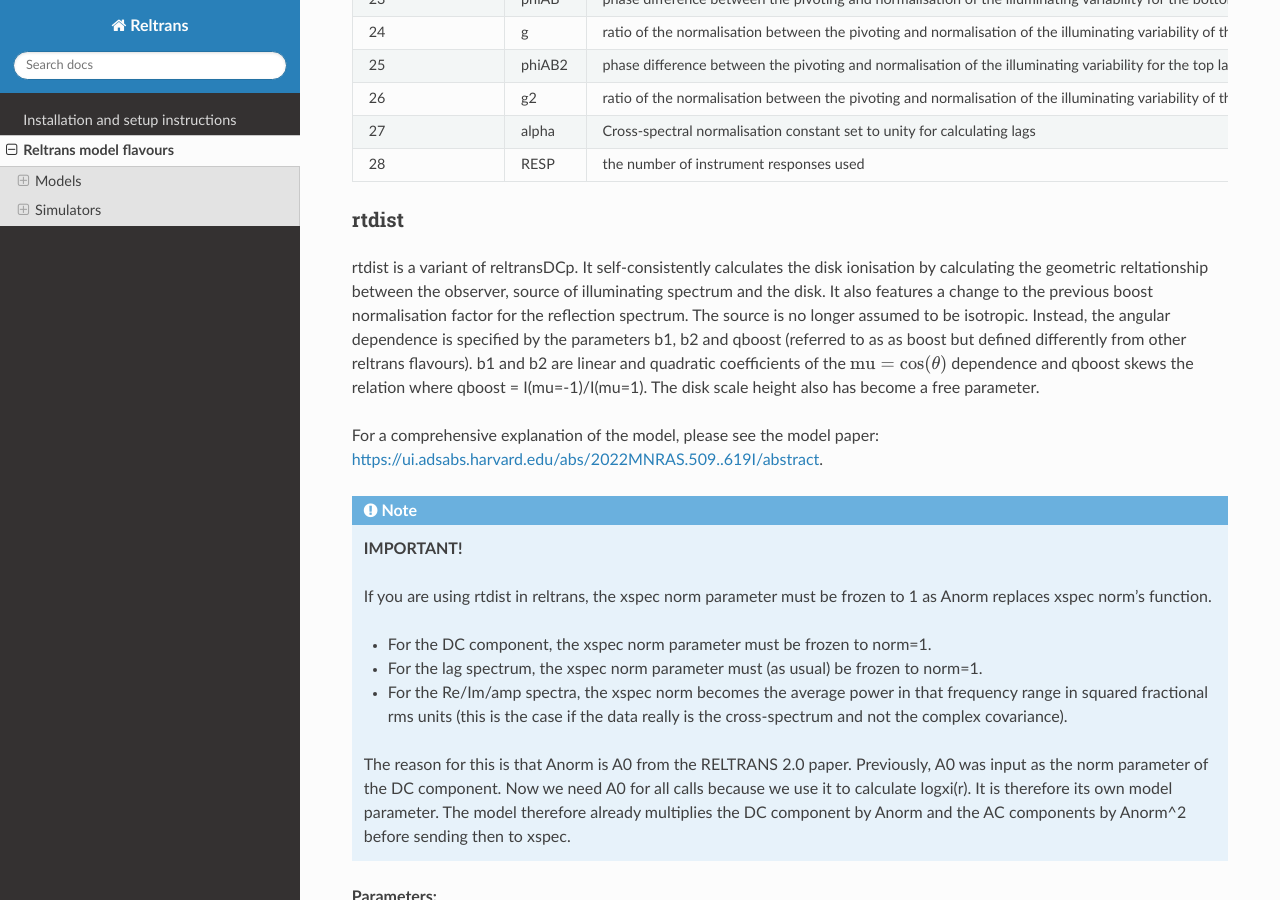
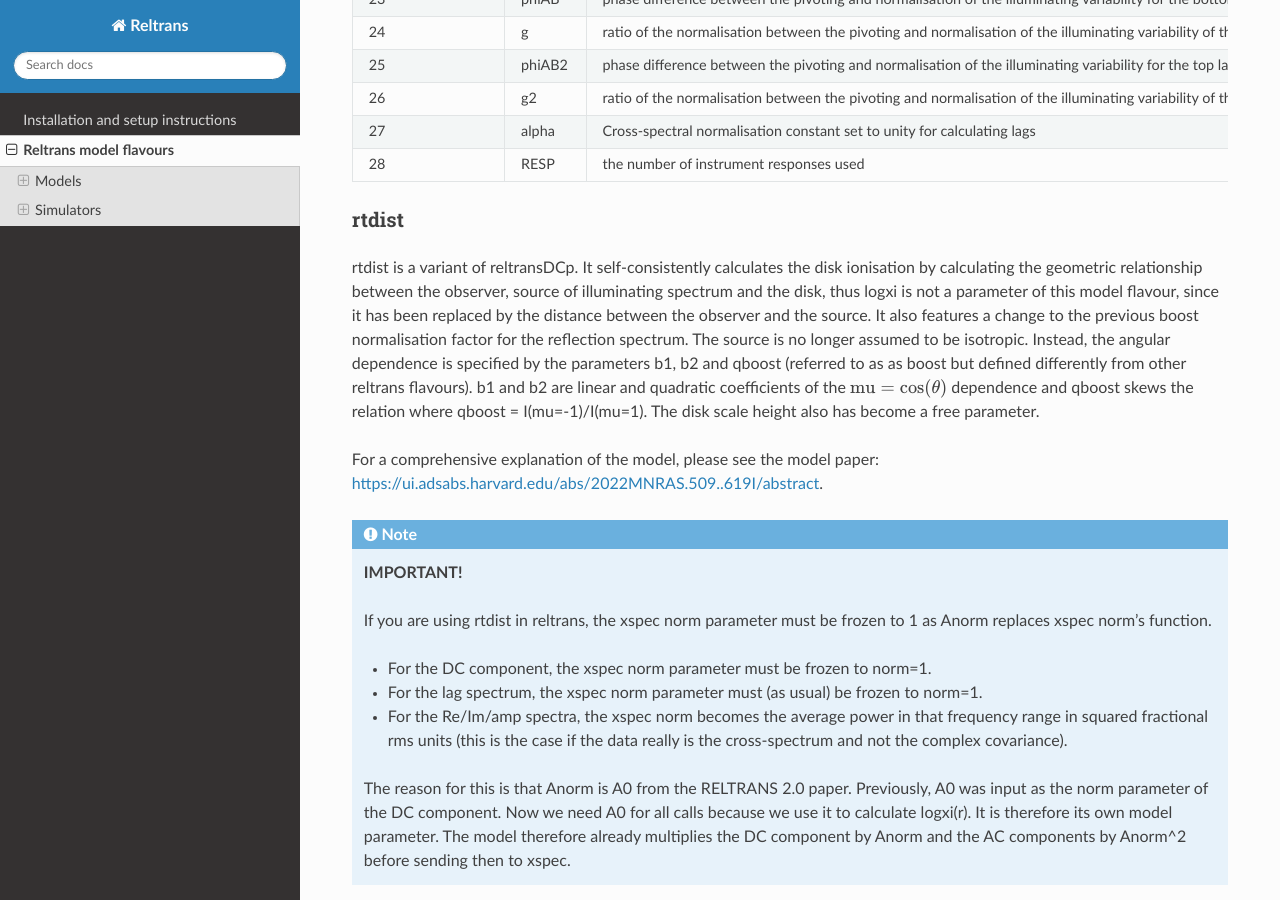
Before and after one commit to reltrans/reltransDocs, a Sphinx documentation site: the page built from source/model_flavours.rst, in a window 1280 px wide and 900 px high, scrolled down 3590 px. Built offline with Sphinx 7.4.7 and the Read the Docs theme 3.1.0, drawn with Linux system fonts in a browser that asks for light colours.

Commit message:
Added clarification to rtdist that logxi is no longer a model parameter

```diff
--- a/source/model_flavours.rst
+++ b/source/model_flavours.rst
@@ -359,8 +359,10 @@ rtdist
 ^^^^^^^^^^^
 
 rtdist is a variant of reltransDCp. It self-consistently calculates the disk
-ionisation by calculating the geometric reltationship between the observer,
-source of illuminating spectrum and the disk. It also features a change to
+ionisation by calculating the geometric relationship between the observer,
+source of illuminating spectrum and the disk, thus logxi is not a parameter
+of this model flavour, since it has been replaced by the distance between
+the observer and the source. It also features a change to
 the previous boost normalisation factor for the reflection spectrum. The
 source is no longer assumed to be isotropic. Instead, the angular
 dependence is specified by the parameters b1, b2 and qboost (referred to as
```
